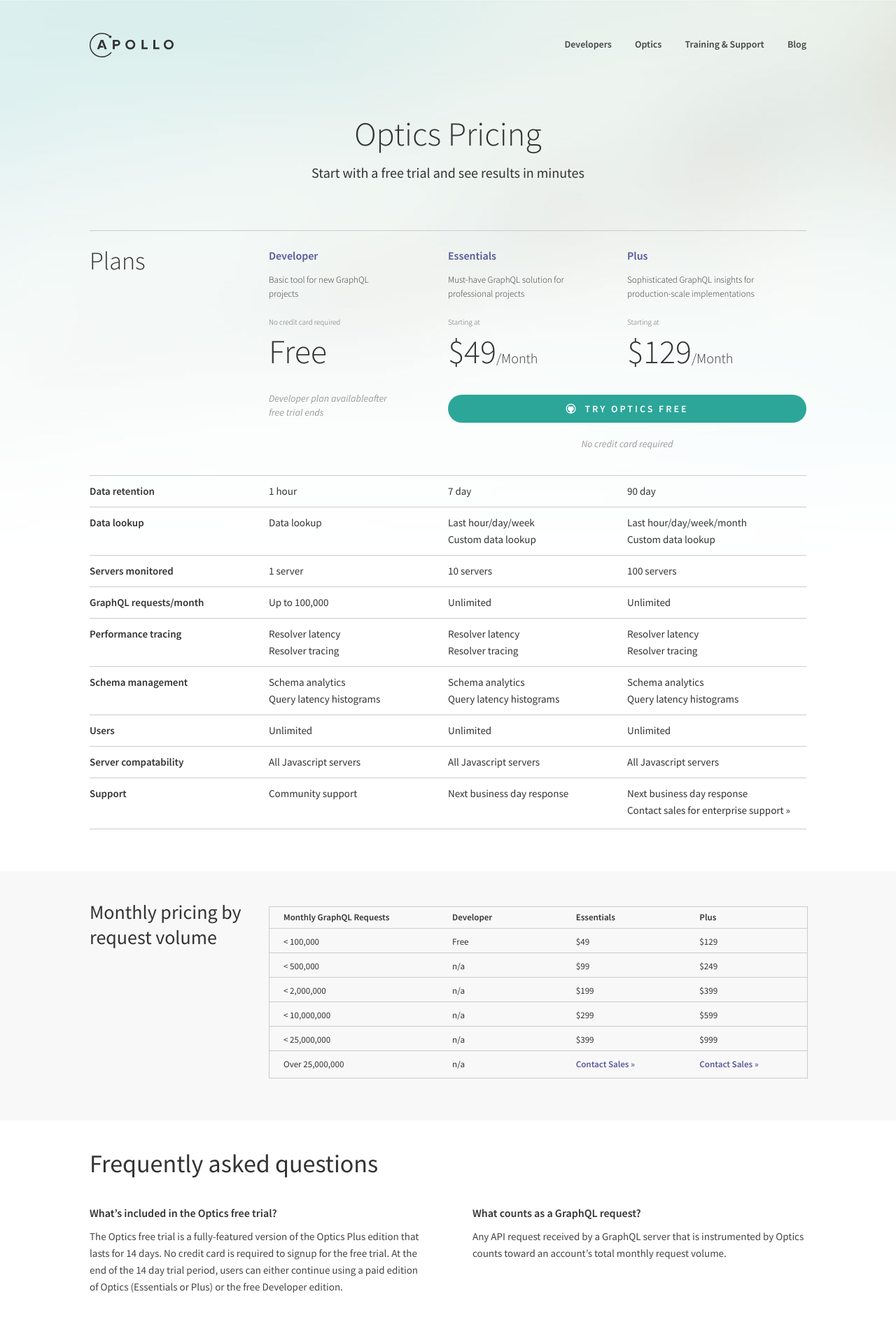
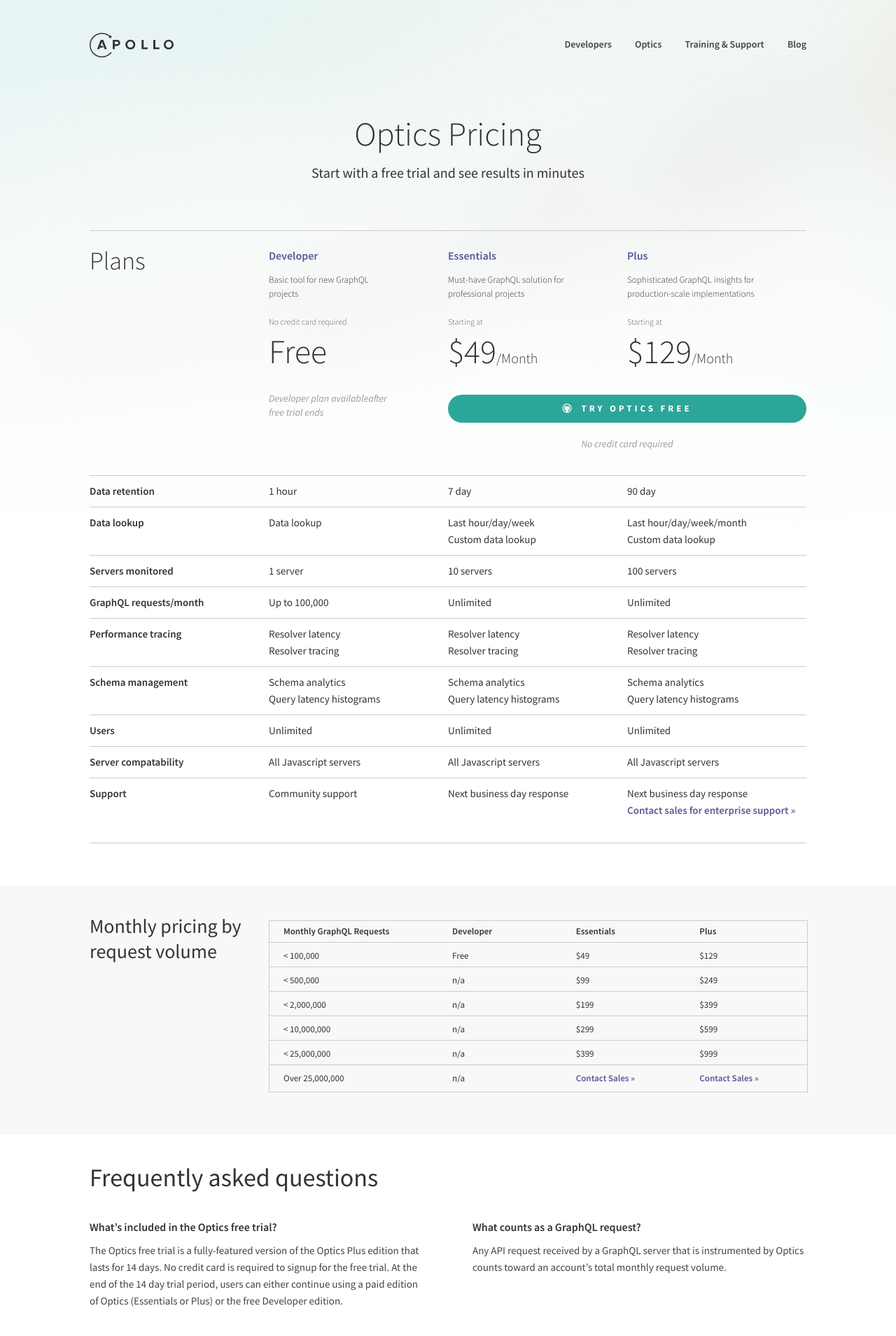
Before and after one commit to apollographql/apollo, a Jekyll site: the page pricing.html, which Jekyll copies as it is, in a window 1280 px wide. Shown: the top 1909 px of the page at 70% size. Built offline with Jekyll 4.4.1, drawn with Linux system fonts in a browser that asks for light colours; some web fonts are replaced.

Commit message:
update link

```diff
--- a/css/responsive-apollo.css
+++ b/css/responsive-apollo.css
@@ -87,7 +87,7 @@
     display: none
   }
   .items-frequently{
-    width: 100%;
+    width: calc(100% - 35px);
     min-height: auto;
     padding: 0px
   }
--- a/css/style-apollo.css
+++ b/css/style-apollo.css
@@ -94,7 +94,7 @@
 
 }
 .pricing-page{
-  background-image: url('../images/bg-apollodata-optics-pricing-1200x600@2x.jpg');
+  background-image: url('../images/bg-apollodata-pricing-1200x600@2x.jpg');
   background-repeat: no-repeat;
   background-position: center top;
 }
@@ -630,7 +630,7 @@
 .list-plans .header-table span.des{
   color: #666666;
   font-weight: 100;
-  font-size: 11px
+  font-size: 12px
 }
 .list-plans .header-table span.price-all{
   color: #333333;
@@ -664,13 +664,13 @@
     line-height: 40px;
     margin-top: 25px;
     color: #fff;
-    font-weight: 600;
+    font-weight: 700;
     background: #2ca699;
     text-align: center;
     border-radius: 40px;
     text-transform: uppercase;
-    font-size: 14px;
-    letter-spacing: 3px;
+    font-size: 13px;
+    letter-spacing: 4px;
 }
 .text-center{
   text-align: center;
@@ -1101,11 +1101,11 @@
   float: left;
 }
 .ldes-content label{
-  font-size: 13px;
-    color: #999999;
-    text-transform: uppercase;
-    font-weight: 600;
-    letter-spacing: 2px;
+  font-size: 12px;
+  color: #999999;
+  text-transform: uppercase;
+  font-weight: 700;
+  letter-spacing: 5px;
 }
 .ldes-content h3{
   font-size: 32px;
--- a/index.html
+++ b/index.html
@@ -38,10 +38,10 @@
       </div>
       <div class="right-header nav-primary">
         <nav class="nav-primary">
-          <a class="menu-primary" href="developer.html">Developers</a>
+          <a class="menu-primary" href="http://dev.apollodata.com/">Developers</a>
           <a class="menu-primary" href="optics.html">Optics</a>
           <a class="menu-primary" href="training.html">Training & Support</a>
-          <a class="menu-primary" href="#">Blog</a>
+          <a class="menu-primary" href="https://medium.com/apollo-stack">Blog</a>
         </nav>
       </div>
     </section>
--- a/optics.html
+++ b/optics.html
@@ -40,10 +40,10 @@
       </div>
       <div class="right-header nav-primary">
         <nav class="nav-primary">
-          <a class="menu-primary" href="developer.html">Developers</a>
-          <a class="menu-primary active" href="optics.html">Optics</a>
+          <a class="menu-primary" href="http://dev.apollodata.com/">Developers</a>
+          <a class="menu-primary" href="optics.html">Optics</a>
           <a class="menu-primary" href="training.html">Training & Support</a>
-          <a class="menu-primary" href="#">Blog</a>
+          <a class="menu-primary" href="https://medium.com/apollo-stack">Blog</a>
         </nav>
       </div>
     </section>
--- a/pricing.html
+++ b/pricing.html
@@ -37,10 +37,10 @@
       </div>
       <div class="right-header nav-primary">
         <nav class="nav-primary">
-          <a class="menu-primary" href="developer.html">Developers</a>
+          <a class="menu-primary" href="http://dev.apollodata.com/">Developers</a>
           <a class="menu-primary" href="optics.html">Optics</a>
           <a class="menu-primary" href="training.html">Training & Support</a>
-          <a class="menu-primary" href="#">Blog</a>
+          <a class="menu-primary" href="https://medium.com/apollo-stack">Blog</a>
         </nav>
       </div>
     </section>
@@ -142,7 +142,7 @@
                 <span>Support</span>
                 <span>Community support</span>
                 <span>Next business day response</span>
-                <span>Next business day response<br/>  Contact sales for enterprise support »</span>
+                <span>Next business day response<br/>  <a class="link-default-green" href="#">Contact sales for enterprise support »</a></span>
               </div>
             </div>
           </div>
@@ -440,7 +440,7 @@
         <div class="left-built-app">
           <h3>Apollo Optics is the easiest way to get insights about GraphQL</h3>
           <a href="#" class="btn-primary-apollo"><i class="icon-icon-github"></i>Start free trial</a>
-          <p>No credit card required • <a class="link-default" href="#"> View detailed pricing » </a></p>
+          <p>No credit card required • <a class="link-default" href="pricing.html"> View detailed pricing » </a></p>
         </div>
         <div class="right-built-app">
           <img src="images/ss-optics-apollodata-pricing-660x560@2x.png"/>
--- a/training.html
+++ b/training.html
@@ -38,10 +38,10 @@
       </div>
       <div class="right-header nav-primary">
         <nav class="nav-primary">
-          <a class="menu-primary" href="developer.html">Developers</a>
+          <a class="menu-primary" href="http://dev.apollodata.com/">Developers</a>
           <a class="menu-primary" href="optics.html">Optics</a>
-          <a class="menu-primary active" href="training.html">Training & Support</a>
-          <a class="menu-primary" href="#">Blog</a>
+          <a class="menu-primary" href="training.html">Training & Support</a>
+          <a class="menu-primary" href="https://medium.com/apollo-stack">Blog</a>
         </nav>
       </div>
     </section>
```
Also changed, not shown: images/bg-apollodata-optics-1200x600@2x.jpg, images/bg-apollodata-optics-pricing-1200x600@2x.jpg (deleted), images/bg-apollodata-pricing-1200x600@2x.jpg (added), images/bg-apollodata-support-1200x600@2x.jpg.
